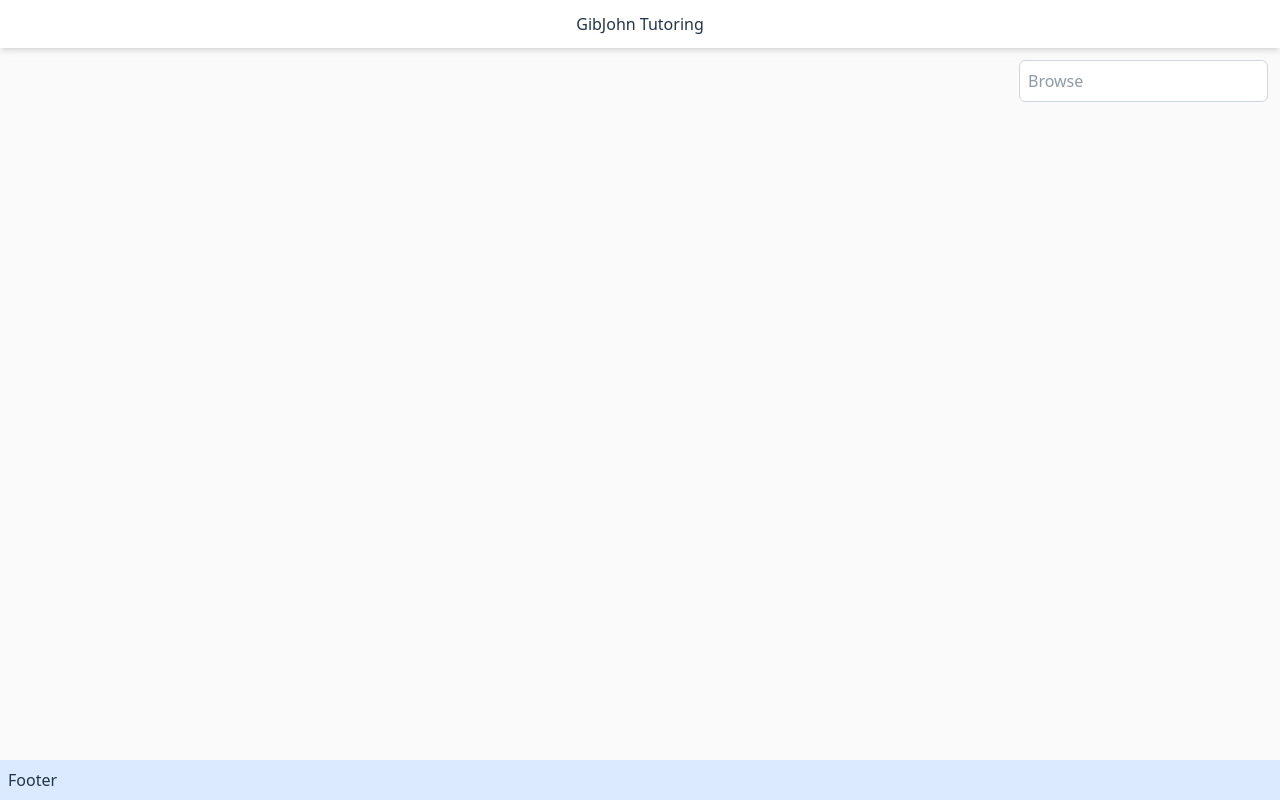
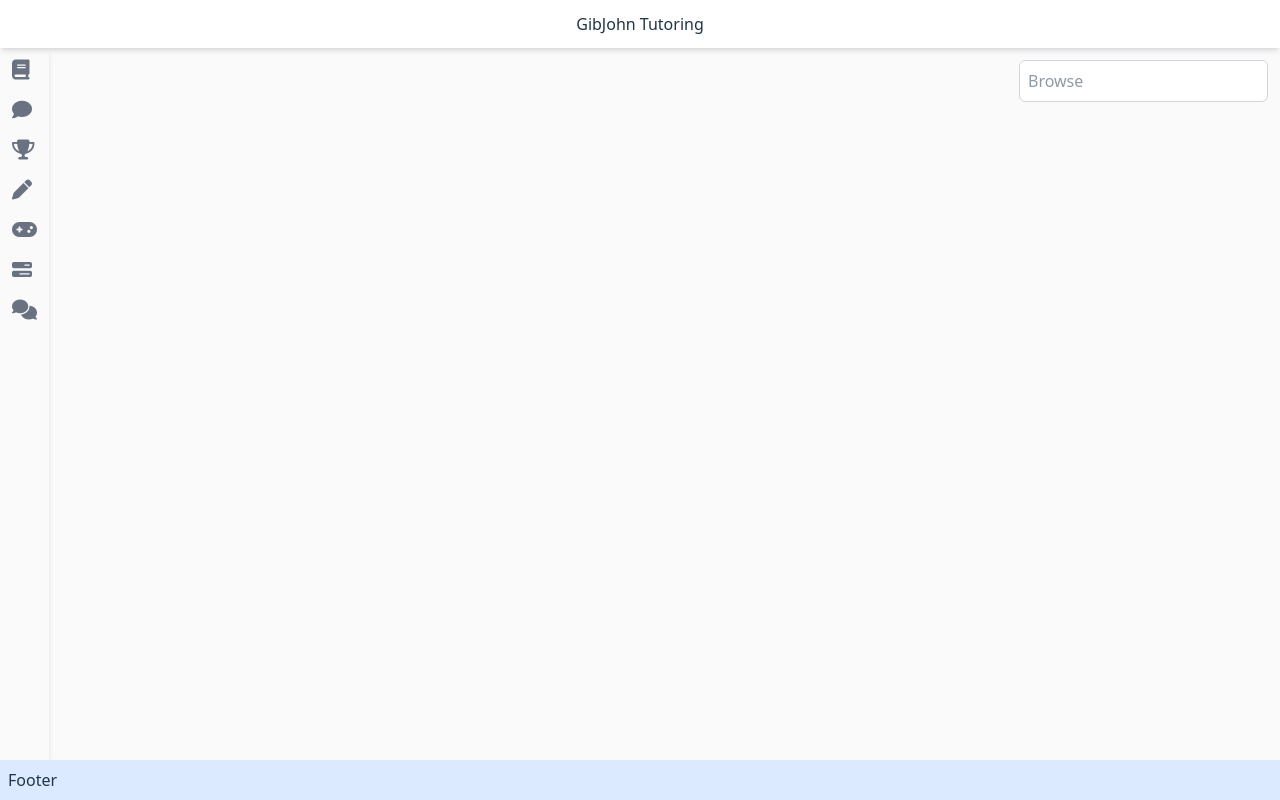
Before and after one commit to Monica-Batterbee/GibJohnTeamProject, a React (Vite) app in the folder FrontEnd/: page / in a window 1280 px wide. Built offline with nearby package versions, Linux system fonts and the light colour scheme.

Commit message:
Added Side panel

```diff
--- a/FrontEnd/package.json
+++ b/FrontEnd/package.json
@@ -14,6 +14,7 @@
     "postcss": "^8.5.6",
     "react": "^19.1.1",
     "react-dom": "^19.1.1",
+    "react-tooltip": "^5.30.0",
     "tailwindcss": "^4.1.16"
   },
   "devDependencies": {
--- /dev/null
+++ b/FrontEnd/src/Components/SidePanel.jsx
@@ -0,0 +1,31 @@
+import { Tooltip as ReactTooltip } from 'react-tooltip'
+
+function Panel() {
+
+
+    const iconClasses = ["fa-book","fa-comment","fa-trophy","fa-pen","fa-gamepad","fa-bars-progress","fa-comments"]
+    const toolTipText = ["Assignments","Feedback Report","Rewards","Brainstorm and notes", "Games", "Progress", "chat"]
+
+    let icons = iconClasses.map((iconClass,index) => {
+        return(
+            <i
+            key={index}
+            className={`fa-solid ${iconClass} text-xl text-gray-500 p-1 mb-3 cursor-pointer`}
+            data-tooltip-id="my-tooltip"
+            data-tooltip-content={toolTipText[index]}>
+            </i>
+
+        );
+    })
+
+    return (
+    <>
+      <div className="h-full shadow-md flex flex-col p-2">
+        {icons}
+        <ReactTooltip id="my-tooltip" place="top" effect="solid" />
+      </div>
+    </>
+    );
+}
+
+export default Panel;
--- a/FrontEnd/src/main.jsx
+++ b/FrontEnd/src/main.jsx
@@ -1,16 +1,19 @@
 import { StrictMode } from 'react'
 import { createRoot } from 'react-dom/client'
+import 'react-tooltip/dist/react-tooltip.css'
 import './index.css'
 import Header from './Components/Header'
 import Home from './Views/Home'
 import Footer from './Components/Footer'
+import SidePanel from './Components/SidePanel'
 
 createRoot(document.getElementById('root')).render(
   <StrictMode>
     <div className="flex flex-col h-screen">
       <Header />
 
-      <div className='flex grow'>
+      <div className='flex grow flex-row'>
+        <SidePanel />
         <Home/>
       </div>
 
```
Also changed, not shown: 1 other file (tests, documents, lock files or other folders).
